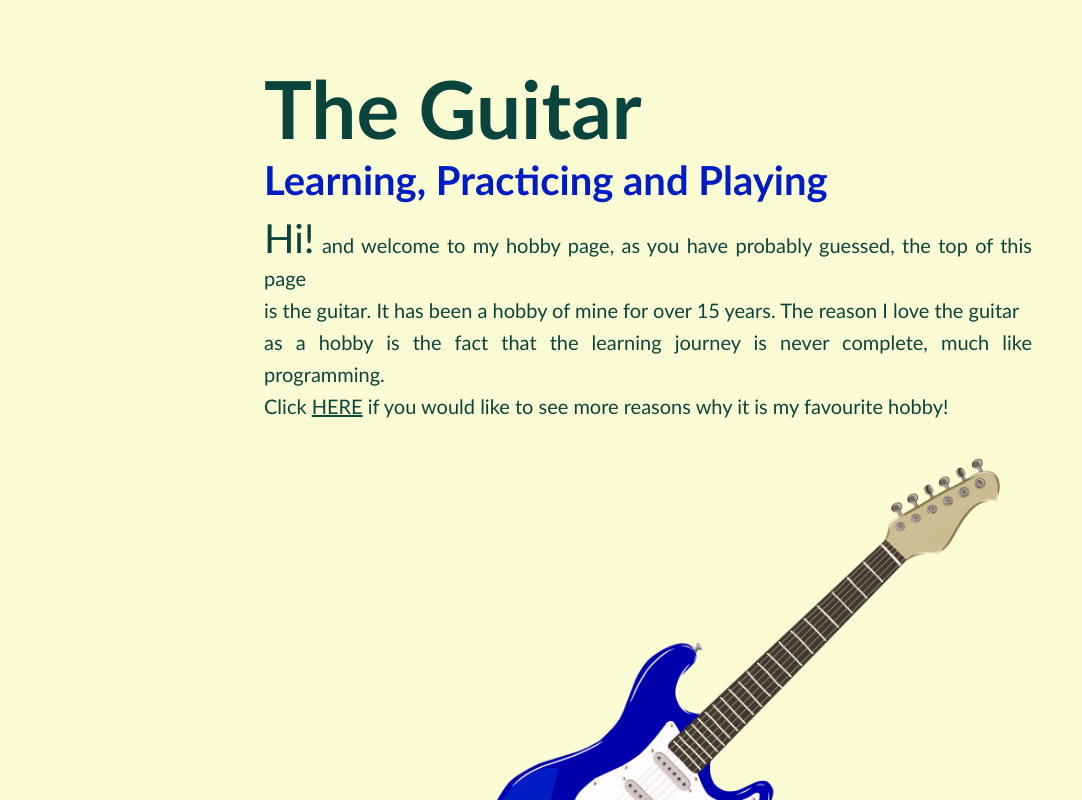
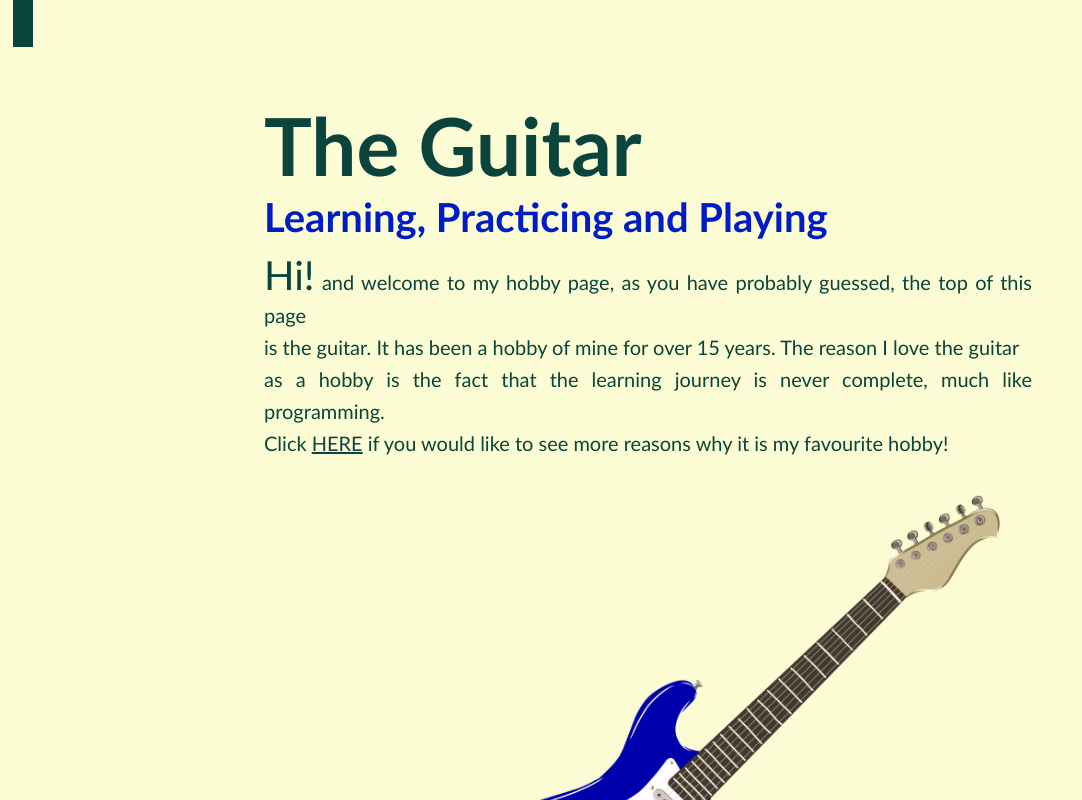
Before and after one commit to JamesRobertSutcliffe/hobby_page, a plain HTML site: page index.html in a window 1280 px wide. Shown: the top 800 px of the page, without its empty margins (0-1082 px from the left). Drawn offline with Linux system fonts and the light colour scheme.

Commit message:
Page more or less complete / sort javascript date function to complete then readme

```diff
--- a/index.html
+++ b/index.html
@@ -7,9 +7,18 @@
     <meta name="viewport" content="width=device-width, initial-scale=1.0">
     <title>James' Hobby Page</title>
     <link rel="stylesheet" href="./style.css">
+    <script>
+        let test = "test"
+        document.getElementById('date').textContent = test;
+
+    </script>
 </head>
 
 <body>
+    <header>
+        <h2 id="date"></h2>
+    </header>
+
 
     <!-- JUMBOTRON SECTION -->
     <section class="landing">
--- a/style.css
+++ b/style.css
@@ -133,4 +133,16 @@ p {
 
 footer h2 {
     text-align: center;
+    background-color: rgb(10, 68, 61);
+    color: rgb(252, 252, 212);
+    padding: 20px;
 }
+
+header h2 {
+    text-align: right;
+    background-color: rgb(10, 68, 61);
+    color: rgb(252, 252, 212);
+    padding: 10px;
+    margin: 5px;
+    display: inline;
+}
```
